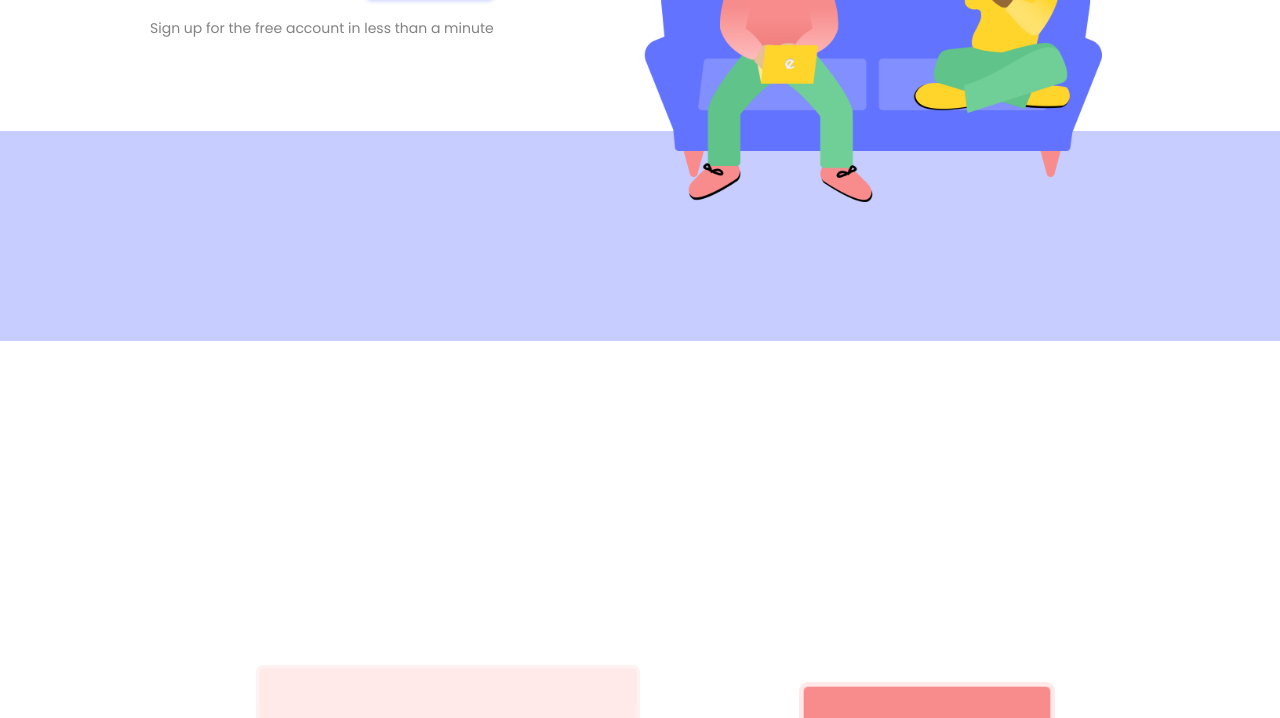
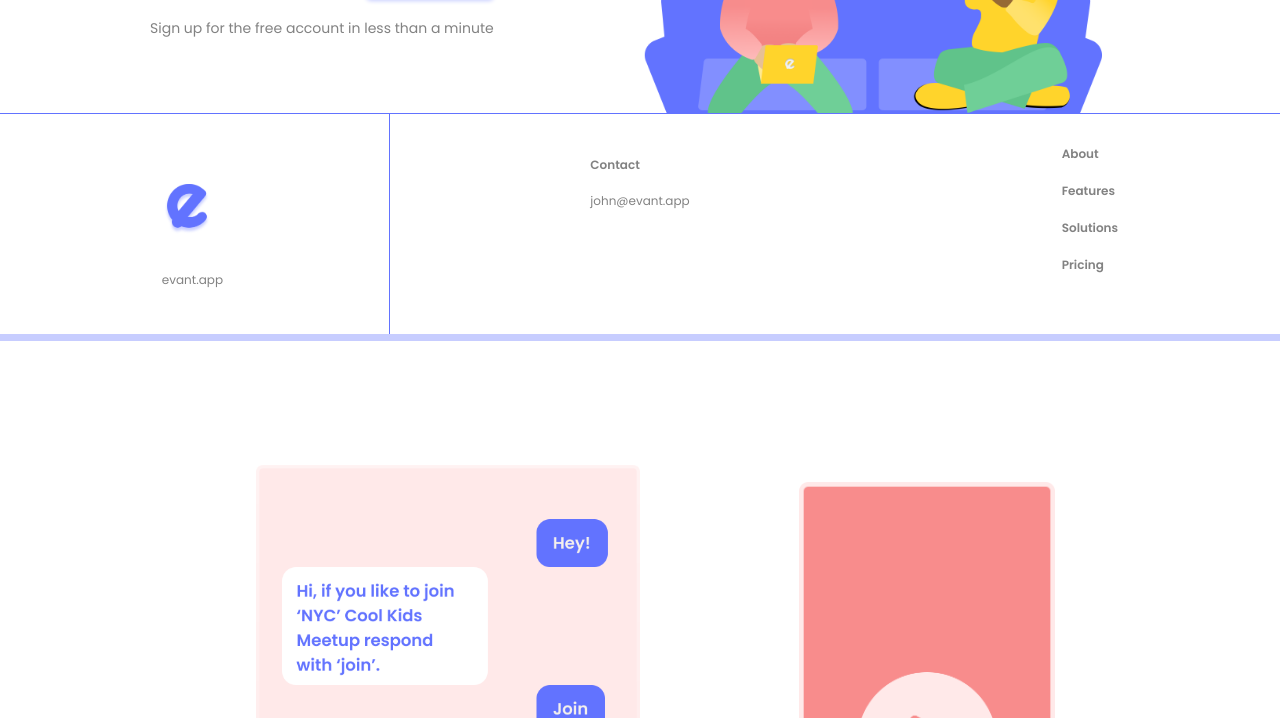
Before and after one commit to ArianaFreitag/evant_landing, a plain HTML site: page index.html in a window 1280 px wide. Shown: the part 466-1184 px from the top of the page. Drawn offline with Linux system fonts and the light colour scheme; a script that the page names is missing.

Commit message:
in progress footer bar

```diff
--- a/features.css
+++ b/features.css
@@ -15,7 +15,7 @@ body {
   border-bottom: 1.5px solid #6273FF;
   position: fixed;
   overflow: hidden;
-  height: 9%;
+  height: 70px;
   background-color: #FFFFFF;
 }
 
--- a/home.css
+++ b/home.css
@@ -5,7 +5,7 @@ body {
 	height:420%;
   overflow-x: hidden;
   margin: 0;
-  padding: 0;
+  padding: 0
 }
 
 /* all of the nav bar code */
@@ -219,7 +219,7 @@ input[type=text]:focus {
 
 /* demo section */
 #demo {
-  padding-top: 500px;
+  padding-top: 300px;
   width: 100%;
 }
 
@@ -311,6 +311,7 @@ input[type=text]:focus {
 #sign {
   padding-top: 400px;
   width: 100%;
+  padding-bottom: 200px;
 }
 
 #sign_placement {
@@ -336,10 +337,10 @@ input[type=text]:focus {
 /* footer */
 
 .footer_bar {
-  position: absolute;
+  position: fixed;
   z-index: 10;
   left: 0;
-  top:2800;
+  bottom: 0;
   width: 104%;
   margin-left:-10px;
   overflow: hidden;
--- a/index.html
+++ b/index.html
@@ -8,7 +8,7 @@
     href="https://fonts.googleapis.com/css2?family=Poppins:wght@400;600&family=Righteous&display=swap"
     rel="stylesheet" / >
     <script src="action.js"></script>
-    <meta name="viewport" content="width=device-width, initial-scale=1.0" />
+    <!-- <meta name="viewport" content="width=device-width, initial-scale=1.0" /> -->
     <div class="nav_bar">
       <a href="index.html"><img src="atributes/e.png" id="logo"/></a>
       <a href="features.html">Features</a>
```
